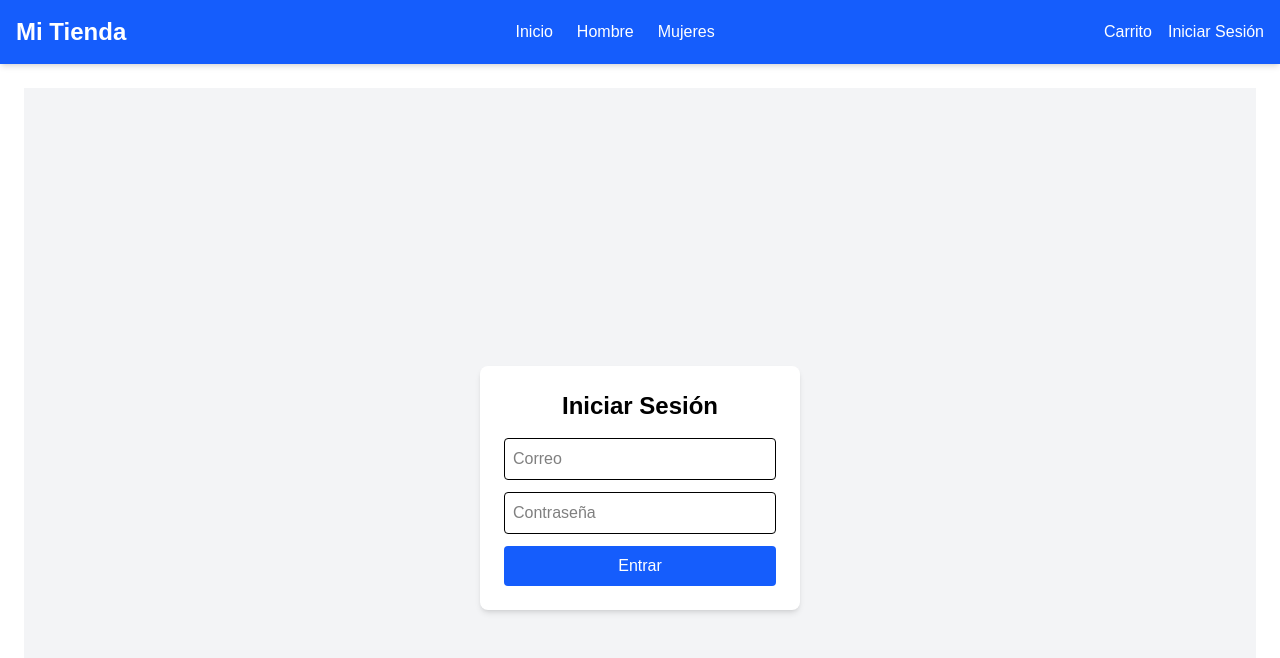
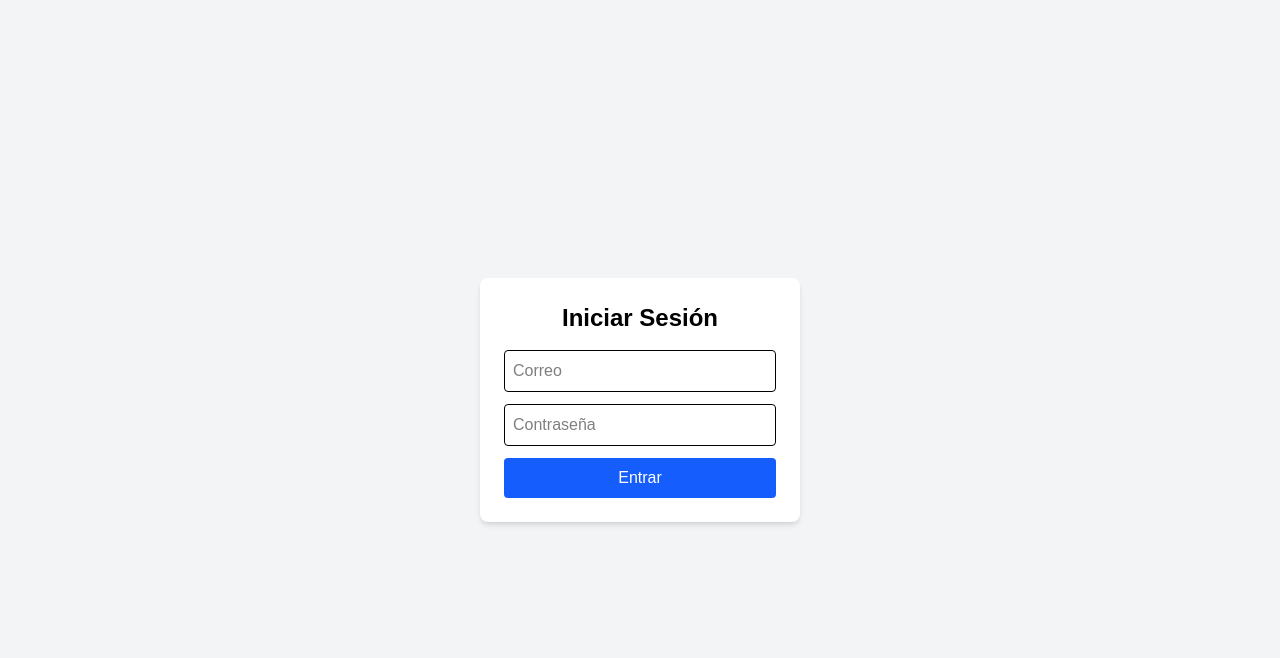
Before and after one commit to Pablito7sis/Tienda-wed, a Next.js app: page /login in a window 1280 px wide. Shown: the top 658 px of the page. Built offline with nearby package versions, Linux system fonts and the light colour scheme.

Commit message:
Agregar HeaderWrapper y mejorar el componente Header con gestión de usuario

```diff
--- a/app/layout.js
+++ b/app/layout.js
@@ -1,17 +1,17 @@
 import "./globals.css";
-import Header from "@/components/Header";
+import HeaderWrapper from "@/components/HeaderWrapper";
 
 export const metadata = {
   title: "Mi Tienda",
-  description: "Proyecto Next.js con Tailwind",
+  description: "Proyecto en Next.js",
 };
 
 export default function RootLayout({ children }) {
   return (
     <html lang="es">
       <body>
-        <Header />
-        <main className="p-6">{children}</main>
+        <HeaderWrapper />
+        {children}
       </body>
     </html>
   );
--- a/components/Header.js
+++ b/components/Header.js
@@ -1,27 +1,54 @@
+"use client";
+
 import Link from "next/link";
+import { useEffect, useState } from "react";
 
 export default function Header() {
+  const [usuario, setUsuario] = useState(null);
+
+  useEffect(() => {
+    const storedUser = localStorage.getItem("usuario");
+    if (storedUser) {
+      setUsuario(storedUser);
+    }
+  }, []);
+
+  const handleLogout = () => {
+    localStorage.removeItem("usuario");
+    setUsuario(null);
+    window.location.href = "/"; // redirige al inicio
+  };
+
   return (
-    <header className="bg-blue-600 text-white shadow-md">
-      <div className="max-w-7xl mx-auto flex justify-between items-center p-4">
+    <header className="flex justify-between items-center px-6 py-4 bg-blue-600 text-white">
+      {/* Logo o nombre */}
+      <div className="text-2xl font-bold">
+        <Link href="/">Mi Tienda</Link>
+      </div>
 
-        {/* Logo o Nombre */}
-        <div className="text-2xl font-bold">
-          <Link href="/">Mi Tienda</Link>
-        </div>
+      {/* Navegación */}
+      <nav className="flex space-x-6">
+        <Link href="/">Inicio</Link>
+        <Link href="/hombre">Hombre</Link>
+        <Link href="/mujeres">Mujeres</Link>
+      </nav>
 
-        {/* Menú */}
-        <nav className="flex gap-6">
-          <Link href="/" className="hover:text-gray-200">Inicio</Link>
-          <Link href="/hombre" className="hover:text-gray-200">Hombre</Link>
-          <Link href="/mujeres" className="hover:text-gray-200">Mujeres</Link>
-        </nav>
-
-        {/* Carrito y Login */}
-        <div className="flex gap-4">
-          <Link href="/carrito" className="hover:text-gray-200">Carrito</Link>
-          <Link href="/login" className="hover:text-gray-200">Iniciar Sesión</Link>
-        </div>
+      {/* Opciones derechas */}
+      <div className="flex space-x-4">
+        <Link href="/carrito">🛒 Carrito</Link>
+        {usuario ? (
+          <>
+            <span className="italic">Hola, {usuario}</span>
+            <button
+              onClick={handleLogout}
+              className="bg-red-500 px-3 py-1 rounded hover:bg-red-600"
+            >
+              Cerrar sesión
+            </button>
+          </>
+        ) : (
+          <Link href="/login">Iniciar Sesión</Link>
+        )}
       </div>
     </header>
   );
--- /dev/null
+++ b/components/HeaderWrapper.js
@@ -0,0 +1,15 @@
+"use client";
+
+import { usePathname } from "next/navigation";
+import Header from "./Header";
+
+export default function HeaderWrapper() {
+  const pathname = usePathname();
+
+  // Ocultar el Header en la página de login
+  if (pathname === "/login") {
+    return null;
+  }
+
+  return <Header />;
+}
```
